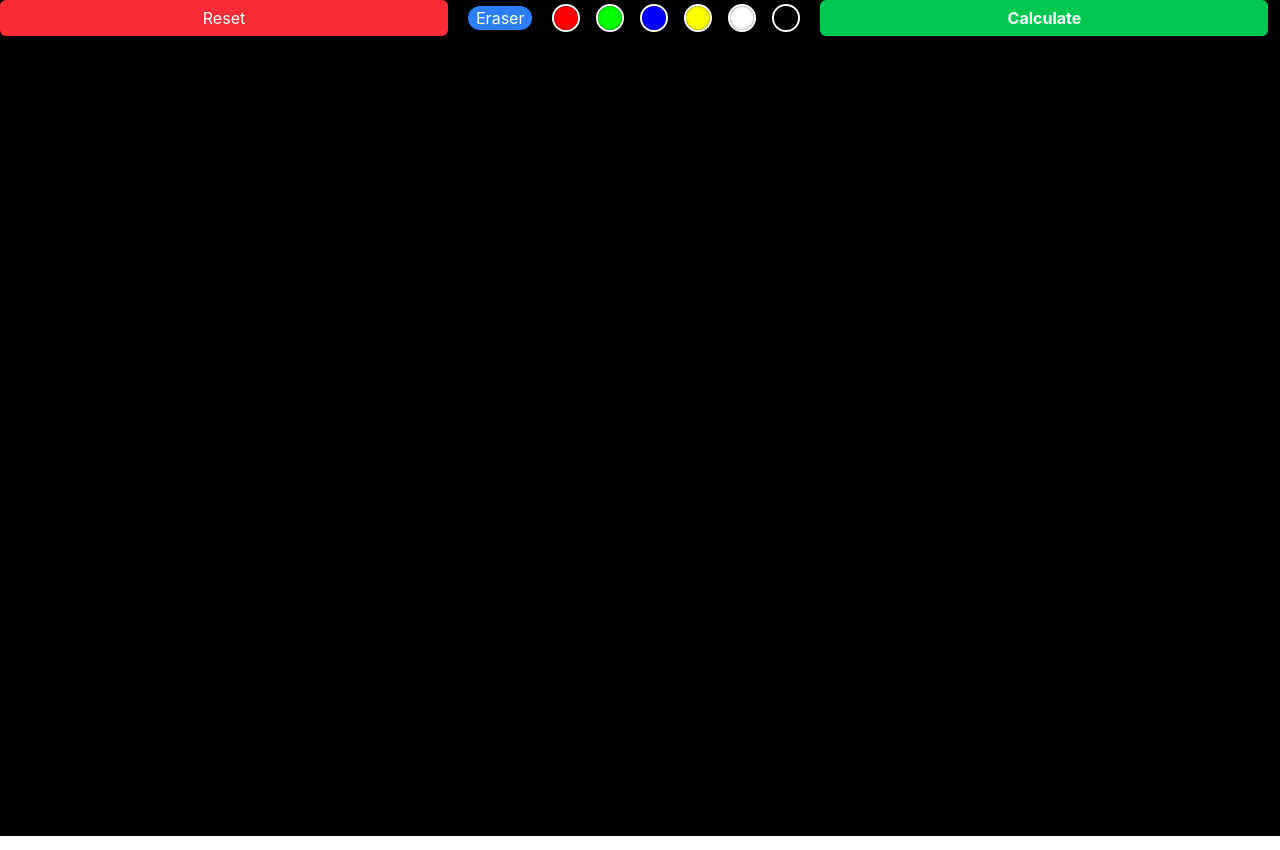
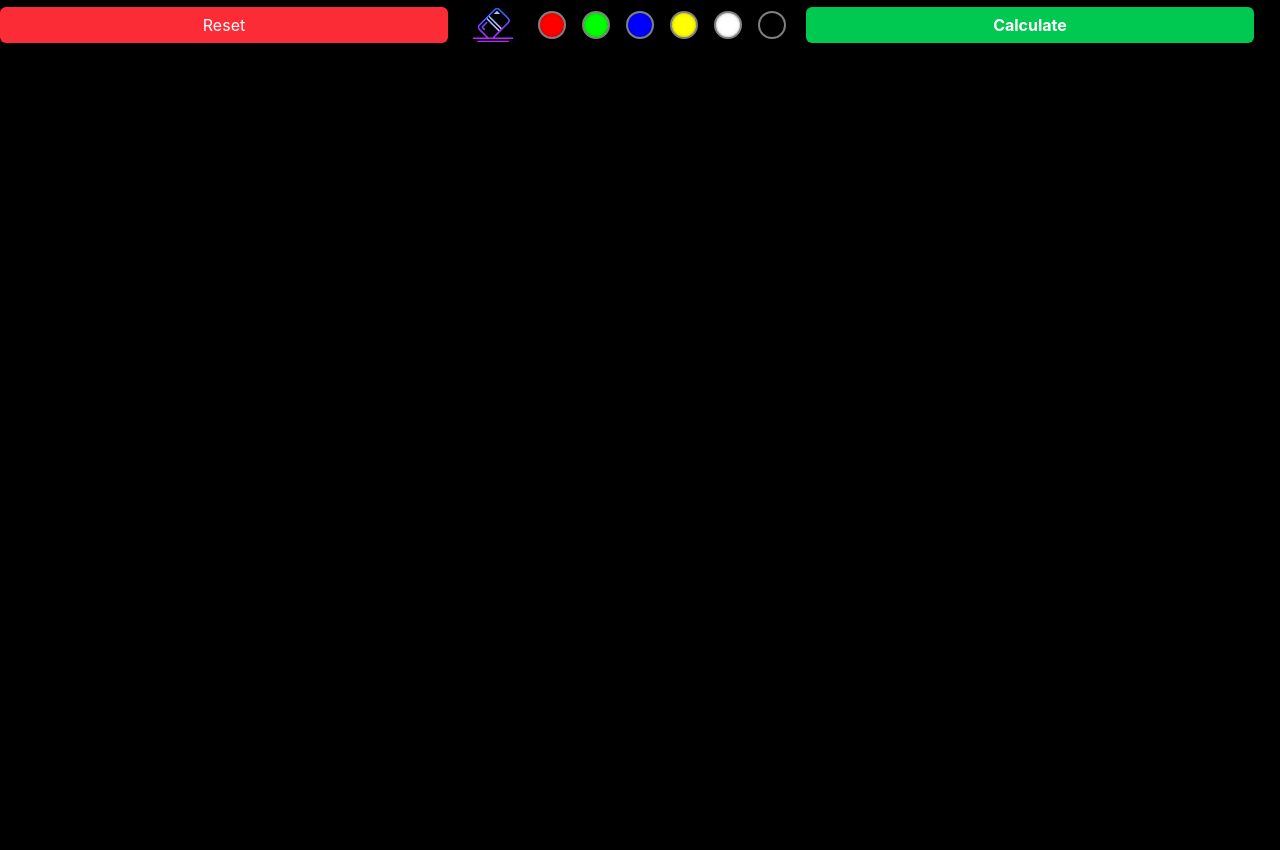
Before and after one commit to Kushalkush-dev/Mathify-Ai, a React (Vite) app: page / in a window 1280 px wide. Built offline with nearby package versions, Linux system fonts and the light colour scheme; what better-react-mathjax would draw is missing.

Commit message:
update the eraser icon

```diff
--- a/src/pages/Home.jsx
+++ b/src/pages/Home.jsx
@@ -210,20 +210,22 @@
     >Reset</Button>
 
 
-    <button onClick={eraser} className='bg-blue-500 px-2 text-white rounded-2xl'>
-      Eraser
+    <button onClick={eraser} className='hover:opacity-80 active:scale-90'>
+    <img src="eraser-Icon.png" alt="eraserlogo" width={"50px"} />
     </button>
-
+   <div>
       <Group className='' wrap=''>
        {Colors.map((color) => (
           <ColorSwatch
             key={color}
             color={color}
-            style={{ border: '2px solid white', cursor: 'pointer' }}
+            style={{ border: '2px solid gray', cursor: 'pointer' }}
             onClick={() => setbrushcolor(color)}
           />
       ))}
     </Group>
+
+   </div>
 
 
 
```
Also changed, not shown: public/eraser-Icon.png (added).
